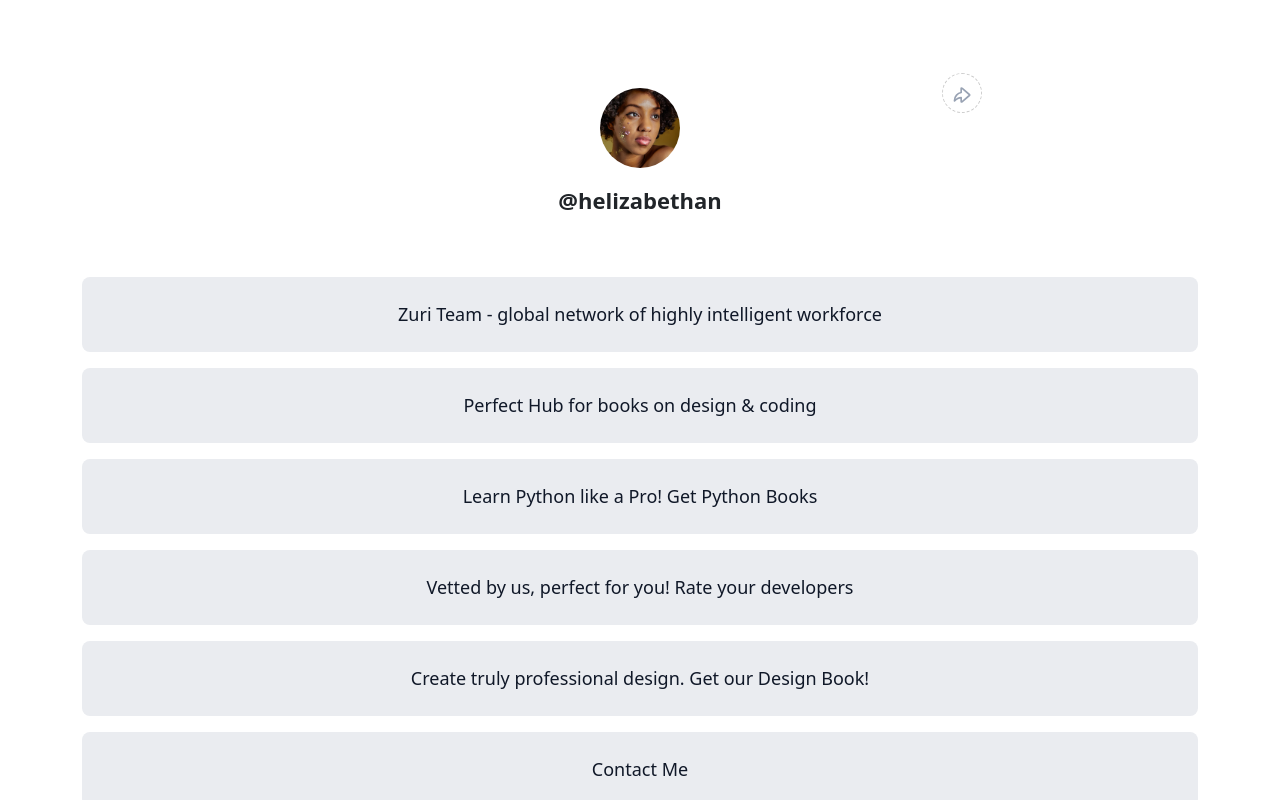
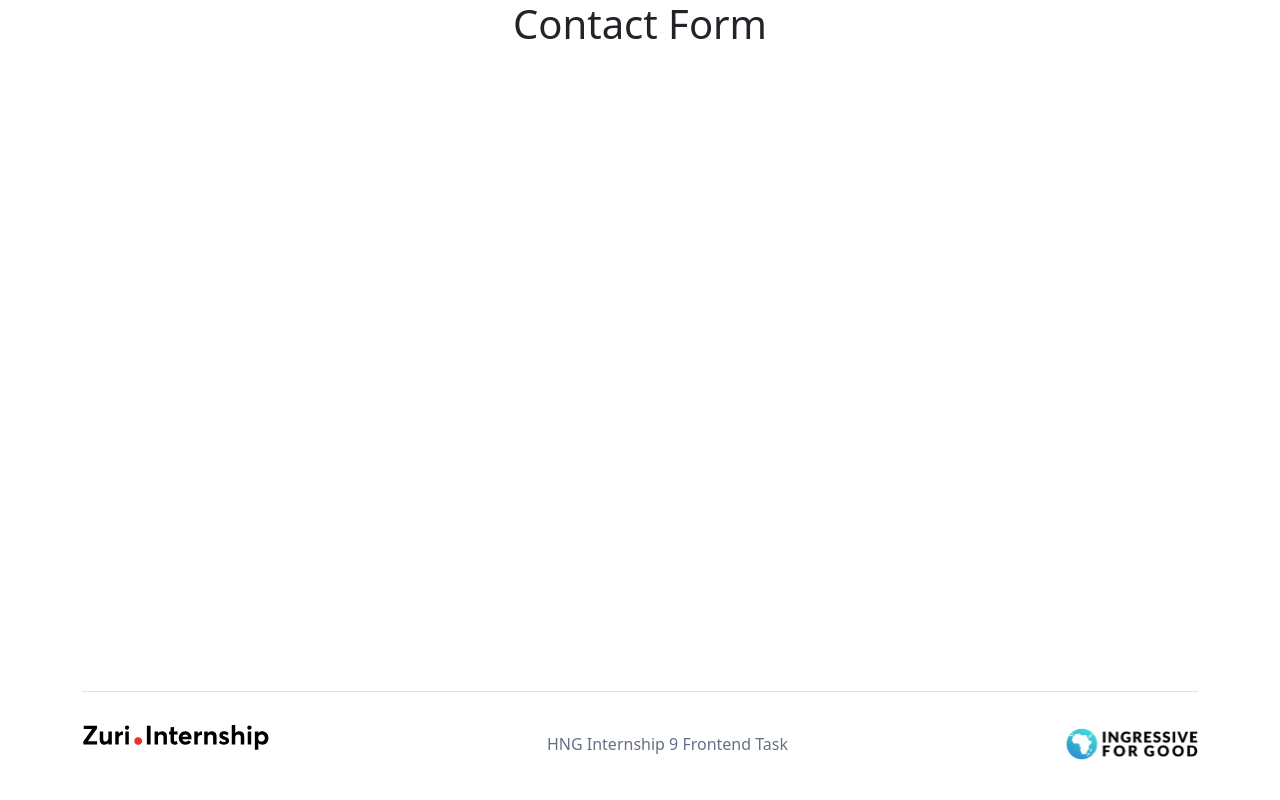
Before and after one commit to Liztowoju/linkforest, a React (Create React App) app: page /contact in a window 1280 px wide. Shown: the top 800 px of the page. Built offline with nearby package versions, Linux system fonts and the light colour scheme.

Commit message:
added router pages created Contact.jsx

```diff
--- a/src/App.jsx
+++ b/src/App.jsx
@@ -1,119 +1,26 @@
-import { useState } from "react";
-import Link from "./Link";
+import Home from "./Home";
+import Contact from "./Contact";
 import {
   BrowserRouter as Router,
-  Switch,
+  Routes,
   Route,
   Link as RouterLink,
 } from "react-router-dom";
-import { Tooltip } from "./Tooltip";
-import avatar from "./images/avatar-3.jpg";
-import shareIcon from "./images/shareIcon.svg";
-import hamburgerIcon from "./images/hamburger.svg";
 import zuriLogo from "./images/zuriLogo.svg";
 import I4GLogo from "./images/I4G.svg";
-import slackLogo from "./images/slack.svg";
-import githubLogo from "./images/github.svg";
-import cameraIcon from "./images/camera.svg";
 import "./App.css";
 
 function App() {
-  const [links, setLinks] = useState([
-    {
-      name: "Zuri Team - global network of highly intelligent workforce",
-      url: "https://training.zuri.team/",
-      id: "btn__zuri",
-    },
-    {
-      name: "Perfect Hub for books on design & coding",
-      title: "Perfect Hub for books on design & coding",
-      url: "http://books.zuri.team/",
-      id: "books",
-    },
-    {
-      name: "Learn Python like a Pro! Get Python Books",
-      url: "https://books.zuri.team/python-for-beginners?ref_id=helizabethan",
-      id: "book__python",
-    },
-    {
-      name: "Vetted by us, perfect for you! Rate your developers",
-      url: "https://background.zuri.team/",
-      id: "pitch",
-    },
-    {
-      name: "Create truly professional design. Get our Design Book!",
-      url: "https://books.zuri.team/design-rules",
-      id: "book__design",
-    },
-    {
-      name: "Contact Me",
-      url: "/contact",
-      display: "router-link",
-      id: "contact",
-    },
-  ]);
 
   return (
     <div className="app">
-      <header className="app-header">
-        <div className="container col-xxl-8 position-relative">
-          <div className="app-profile-image">
-            <img
-              src={avatar}
-              id="profile__img"
-              className="app-logo rounded-circle"
-              alt="profile-image"
-            />
-            <div className="overlay rounded-circle">
-              <a
-                href="#"
-                className="app-profile-image-icon"
-                title="User Profile"
-              >
-                <img src={cameraIcon} alt="" />
-              </a>
-            </div>
-          </div>
-
-          <p id="twitter" className="app-profile-name">
-            @helizabethan
-          </p>
-          <p id="slack" className="app-profile-name d-none">
-            helizabethan
-          </p>
-
-          <Tooltip text="Share link">
-            <a href="#0" className="app-share-link d-none d-md-block">
-              <img src={shareIcon} />
-            </a>
-          </Tooltip>
-
-          <Tooltip text="Share link">
-            <a href="#0" className="app-share-link d-md-none">
-              <img src={hamburgerIcon} />
-            </a>
-          </Tooltip>
-        </div>
-      </header>
 
       <main>
         <div className="container col-xxl-8">
-          <div className="app-links  list-group">
-            <Router>
-              {links.map((item, i) =>
-                  <Link link={item} index={i} key={i} />
-              )}
-            </Router>
-          </div>
-        </div>
-
-        <div className="app-social-links">
-          <a href="">
-            <img src={slackLogo} alt="" />
-          </a>
-          <a href="">
-            <img src={githubLogo} alt="" />
-          </a>
+          <Routes>
+            <Route path="/" element={<Home />} />
+            <Route path="/contact" element={<Contact />} />
+          </Routes>
         </div>
       </main>
 
--- /dev/null
+++ b/src/Contact.jsx
@@ -0,0 +1,56 @@
+import Link from "./Link";
+import { useState } from "react";
+import { Tooltip } from "./Tooltip";
+import avatar from "./images/avatar-3.jpg";
+import shareIcon from "./images/shareIcon.svg";
+import hamburgerIcon from "./images/hamburger.svg";
+import cameraIcon from "./images/camera.svg";
+import slackLogo from "./images/slack.svg";
+import githubLogo from "./images/github.svg";
+
+export default function Home() {
+  const [links, setLinks] = useState([
+    {
+      name: "Zuri Team - global network of highly intelligent workforce",
+      url: "https://training.zuri.team/",
+      id: "btn__zuri",
+    },
+    {
+      name: "Perfect Hub for books on design & coding",
+      title: "Perfect Hub for books on design & coding",
+      url: "http://books.zuri.team/",
+      id: "books",
+    },
+    {
+      name: "Learn Python like a Pro! Get Python Books",
+      url: "https://books.zuri.team/python-for-beginners?ref_id=helizabethan",
+      id: "book__python",
+    },
+    {
+      name: "Vetted by us, perfect for you! Rate your developers",
+      url: "https://background.zuri.team/",
+      id: "pitch",
+    },
+    {
+      name: "Create truly professional design. Get our Design Book!",
+      url: "https://books.zuri.team/design-rules",
+      id: "book__design",
+    },
+    {
+      name: "Contact Me",
+      url: "/contact",
+      display: "router-link",
+      id: "contact",
+    },
+  ]);
+
+  return (
+    <>
+      <form action="">
+        <header>
+          <h1>Contact Form</h1>
+        </header>
+      </form>
+    </>
+  );
+}
--- /dev/null
+++ b/src/Home.jsx
@@ -0,0 +1,106 @@
+import Link from "./Link";
+import { useState } from "react";
+import { Tooltip } from "./Tooltip";
+import avatar from "./images/avatar-3.jpg";
+import shareIcon from "./images/shareIcon.svg";
+import hamburgerIcon from "./images/hamburger.svg";
+import cameraIcon from "./images/camera.svg";
+import slackLogo from "./images/slack.svg";
+import githubLogo from "./images/github.svg";
+
+export default function Home() {
+  const [links, setLinks] = useState([
+    {
+      name: "Zuri Team - global network of highly intelligent workforce",
+      url: "https://training.zuri.team/",
+      id: "btn__zuri",
+    },
+    {
+      name: "Perfect Hub for books on design & coding",
+      title: "Perfect Hub for books on design & coding",
+      url: "http://books.zuri.team/",
+      id: "books",
+    },
+    {
+      name: "Learn Python like a Pro! Get Python Books",
+      url: "https://books.zuri.team/python-for-beginners?ref_id=helizabethan",
+      id: "book__python",
+    },
+    {
+      name: "Vetted by us, perfect for you! Rate your developers",
+      url: "https://background.zuri.team/",
+      id: "pitch",
+    },
+    {
+      name: "Create truly professional design. Get our Design Book!",
+      url: "https://books.zuri.team/design-rules",
+      id: "book__design",
+    },
+    {
+      name: "Contact Me",
+      url: "/contact",
+      display: "router-link",
+      id: "contact",
+    },
+  ]);
+
+  return (
+    <>
+      <header className="app-header">
+        <div className="container col-xxl-8 position-relative">
+          <div className="app-profile-image">
+            <img
+              src={avatar}
+              id="profile__img"
+              className="app-logo rounded-circle"
+              alt="profile-image"
+            />
+            <div className="overlay rounded-circle">
+              <a
+                href="#"
+                className="app-profile-image-icon"
+                title="User Profile"
+              >
+                <img src={cameraIcon} alt="" />
+              </a>
+            </div>
+          </div>
+
+          <p id="twitter" className="app-profile-name">
+            @helizabethan
+          </p>
+          <p id="slack" className="app-profile-name d-none">
+            helizabethan
+          </p>
+
+          <Tooltip text="Share link">
+            <a href="#0" className="app-share-link d-none d-md-block">
+              <img src={shareIcon} />
+            </a>
+          </Tooltip>
+
+          <Tooltip text="Share link">
+            <a href="#0" className="app-share-link d-md-none">
+              <img src={hamburgerIcon} />
+            </a>
+          </Tooltip>
+        </div>
+      </header>
+
+      <div className="app-links  list-group">
+        {links.map((item, i) => (
+          <Link link={item} index={i} key={i} />
+        ))}
+      </div>
+
+      <div className="app-social-links">
+        <a href="">
+          <img src={slackLogo} alt="" />
+        </a>
+        <a href="">
+          <img src={githubLogo} alt="" />
+        </a>
+      </div>
+    </>
+  );
+}
--- a/src/index.js
+++ b/src/index.js
@@ -2,13 +2,16 @@
 import ReactDOM from 'react-dom/client';
 import App from './App';
 import reportWebVitals from './reportWebVitals';
+import { BrowserRouter } from "react-router-dom";
 import 'bootstrap/dist/css/bootstrap.css';
 import 'bootstrap/dist/js/bootstrap.bundle';
 
 const root = ReactDOM.createRoot(document.getElementById('root'));
 root.render(
   <React.StrictMode>
-    <App />
+    <BrowserRouter>
+      <App />
+    </BrowserRouter>
   </React.StrictMode>
 );
 
```
